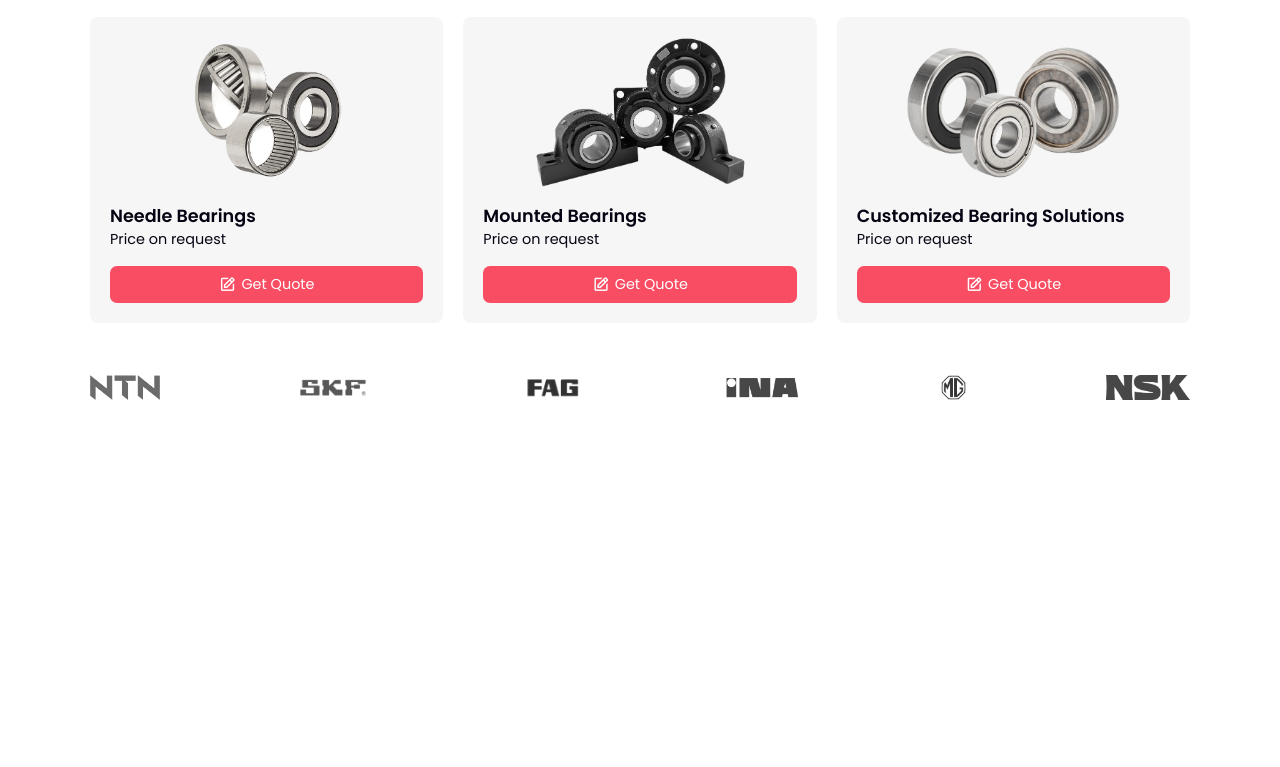
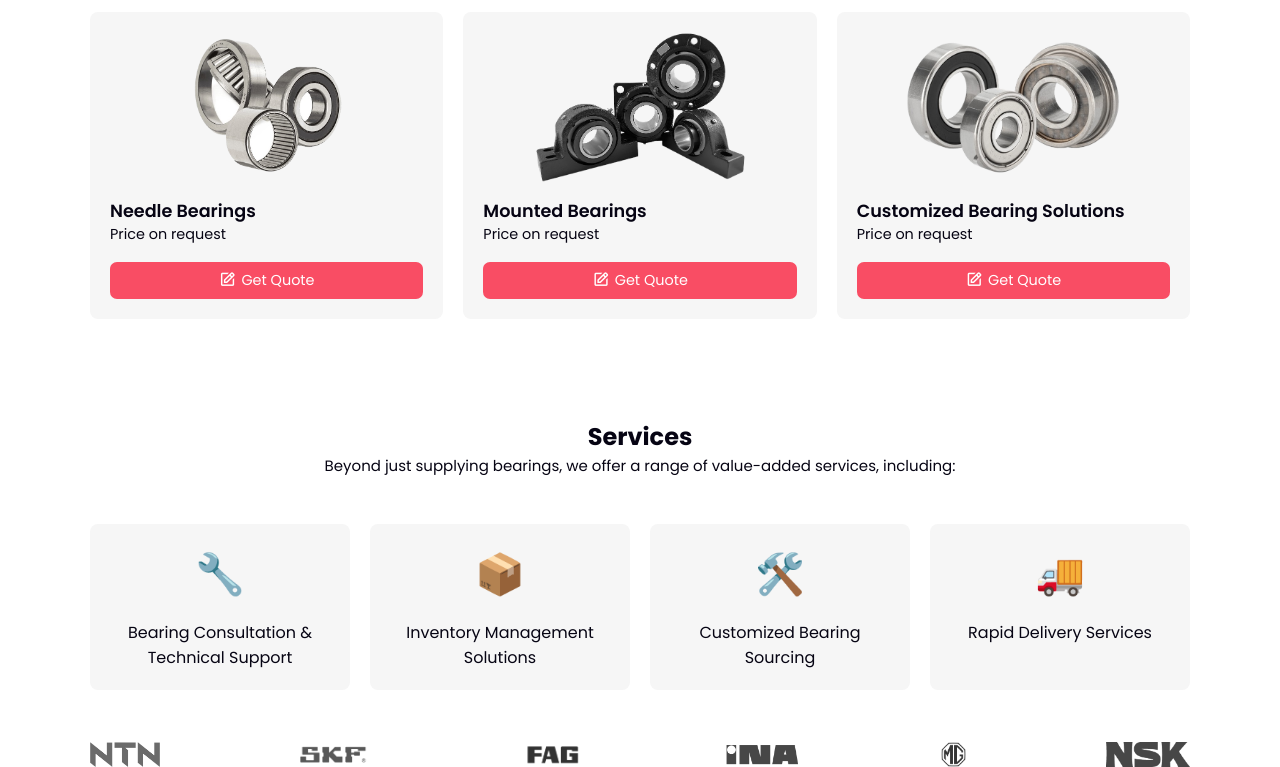
Before and after one commit to Waseemasgharali/koya, a plain HTML site: page index.html in a window 1280 px wide. Shown: the part 1419-2186 px from the top of the page. Before the commit the page ends 1819 px from the top, so only its background shows below. Drawn offline with nearby package versions, Linux system fonts and the light colour scheme.

Commit message:
services

```diff
--- a/css/style.css
+++ b/css/style.css
@@ -235,7 +235,7 @@ header {
 }
 .heading {
   text-align: center;
-  margin-bottom: 2rem;
+  margin-bottom: 1.7rem !important;
 }
 .heading p {
   font-size: 0.938rem;
@@ -292,6 +292,30 @@ header {
   background: var(--second-color);
   transition: all 0.3s ease-in-out;
 }
+.services-content {
+  display: grid;
+  grid-template-columns: repeat(auto-fit, minmax(220px, 1fr));
+  gap: 20px;
+  justify-content: center;
+  align-items: center;
+  padding: 20px 0;
+}
+.service-item {
+  display: flex;
+  flex-direction: column;
+  align-items: center;
+  padding: 20px;
+  background: var(--text-alter-color);
+  border-radius: 0.5rem;
+  height: 100%;
+}
+.service-item span {
+  font-size: 2.5rem;
+  margin-bottom: 1rem;
+}
+.service-item p {
+  text-align: center;
+}
 .brands {
   text-align: center;
   padding: 0px 20px;
--- a/index.html
+++ b/index.html
@@ -156,6 +156,35 @@
         </div>
       </div>
     </section>
+    <!-- Services -->
+    <section class="services" id="services">
+      <!-- Heading -->
+      <div class="heading">
+        <h2>Services</h2>
+        <p>
+          Beyond just supplying bearings, we offer a range of value-added
+          services, including:
+        </p>
+      </div>
+      <div class="services-content container">
+        <div class="service-item">
+          <span>🔧</span>
+          <p>Bearing Consultation & Technical Support</p>
+        </div>
+        <div class="service-item">
+          <span>📦</span>
+          <p>Inventory Management Solutions</p>
+        </div>
+        <div class="service-item">
+          <span>🛠️</span>
+          <p>Customized Bearing Sourcing</p>
+        </div>
+        <div class="service-item">
+          <span>🚚</span>
+          <p>Rapid Delivery Services</p>
+        </div>
+      </div>
+    </section>
     <!-- Brands -->
     <section class="brands" id="brands">
       <!-- Brands Container -->
```
